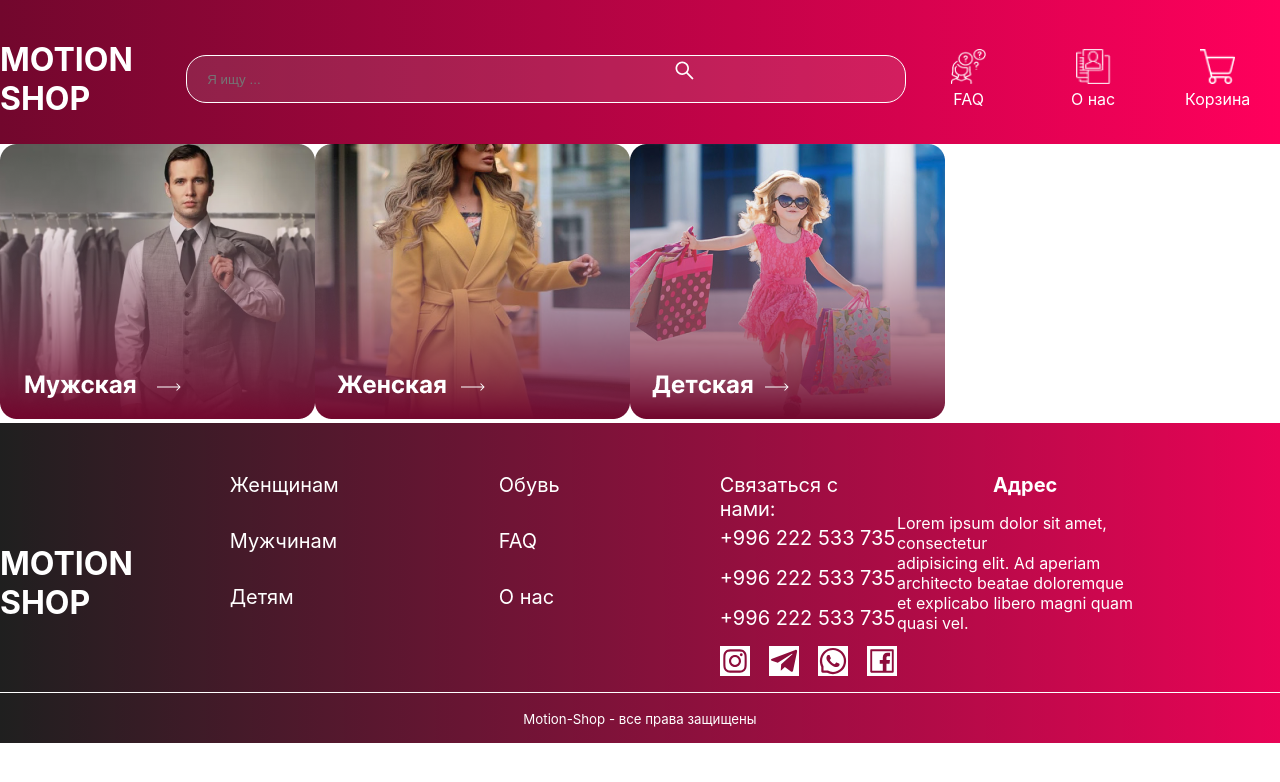
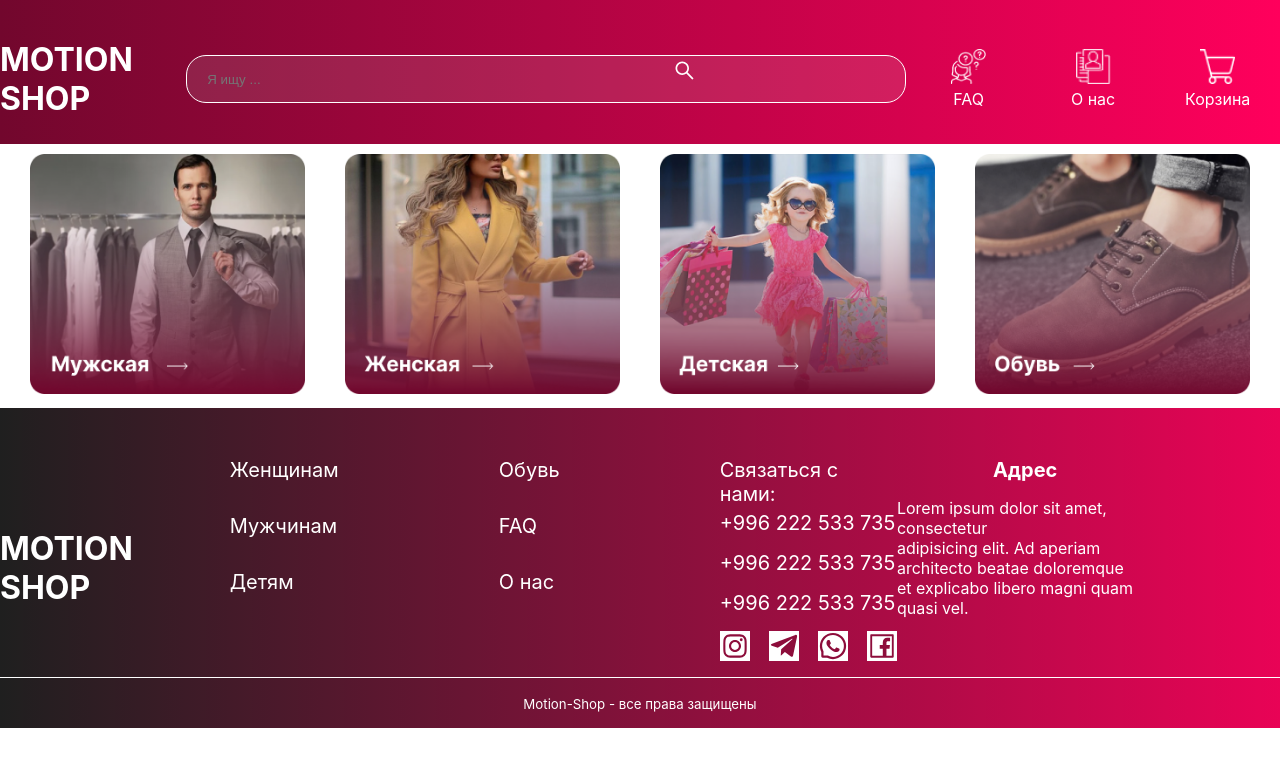
Before and after one commit to Tima0202/motion-shoop, a React (Create React App) app: page /ManPage in a window 1280 px wide. Shown: the top 782 px of the page. Built offline with nearby package versions, Linux system fonts and the light colour scheme.

Commit message:
sdf (#2)

```diff
--- a/src/components/ManPage/ManPage.js
+++ b/src/components/ManPage/ManPage.js
@@ -2,6 +2,7 @@ import React from 'react';
 import photo from "../../image/man.png"
 import photo2 from "../../image/woman.png"
 import photo3 from "../../image/girl.png"
+import photo4 from "../../image/foot.png"
 
 const ManPage = () => {
     return (
@@ -9,9 +10,10 @@ const ManPage = () => {
             <div className="container">
                 <div className="manpage">
                     <div className="photo">
-                        <img src={photo} alt="img"/>
-                        <img src={photo2} alt="img"/>
-                        <img src={photo3} alt="img"/>
+                        <img className="man" src={photo} alt="img"/>
+                        <img className="woman" src={photo2} alt="img"/>
+                        <img className="girl" src={photo3} alt="img"/>
+                        <img className="foot" src={photo4} alt="img"/>
 
                     </div>
                 </div>
--- a/src/style/manPage/manpage.scss
+++ b/src/style/manPage/manpage.scss
@@ -0,0 +1,25 @@
+#manpage {
+  .manpage {
+    .photo {
+      padding: 10px;
+      .man{
+        width: 25%;
+        padding: 0 20px;
+      }
+
+      .woman {
+        width: 25%;
+        padding: 0 20px;
+      }
+
+      .girl {
+        width: 25%;
+        padding: 0 20px;
+      }
+      .foot{
+        width: 25%;
+        padding: 0 20px;
+      }
+    }
+  }
+}
```
Also changed, not shown: src/image/foot.png (added).
